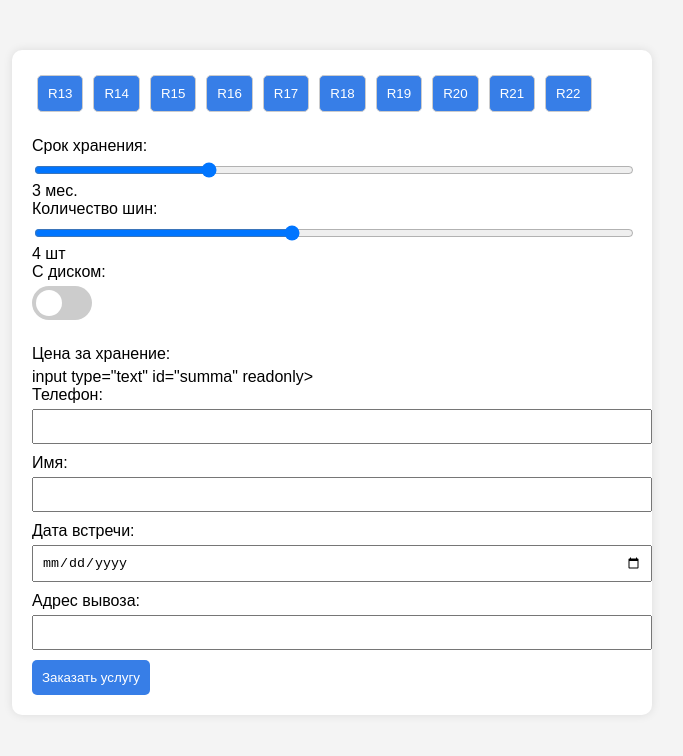
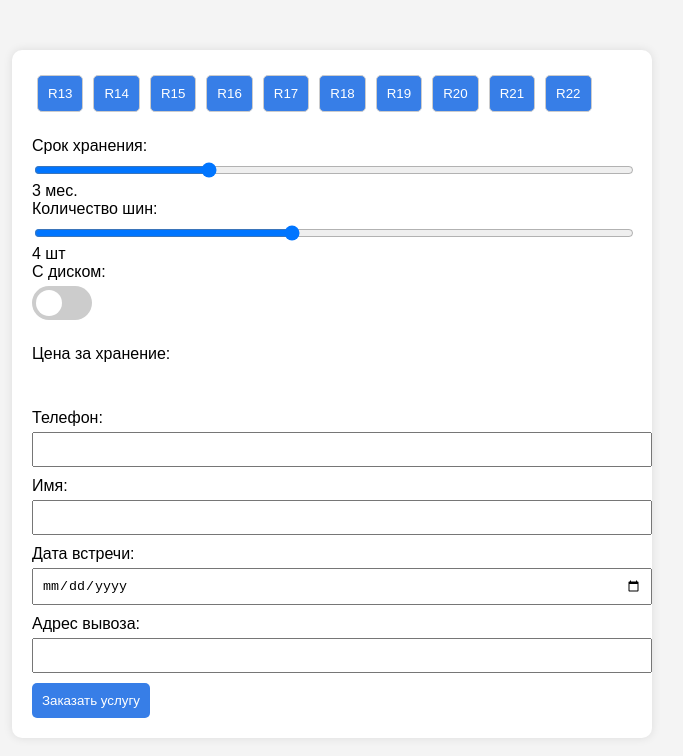
Before and after one commit to enver-isliamov/Calkulanding, a plain HTML site: page index.html in a window 1280 px wide. Shown: the whole page, without its empty margins (308-991 px from the left). Drawn offline with Linux system fonts and the light colour scheme.

Commit message:
Update index.html

```diff
--- a/index.html
+++ b/index.html
@@ -40,7 +40,7 @@
         </div>
         <div class="result-container">
             <!-- Результаты вычислений -->
-            <label for="summa">Цена за хранение:</label> input type="text" id="summa" readonly>
+            <label for="summa">Цена за хранение:</label> <input type="text" id="summa" readonly>
 
             <!-- Дополнительные поля -->
             <label for="phone">Телефон:</label>
```
